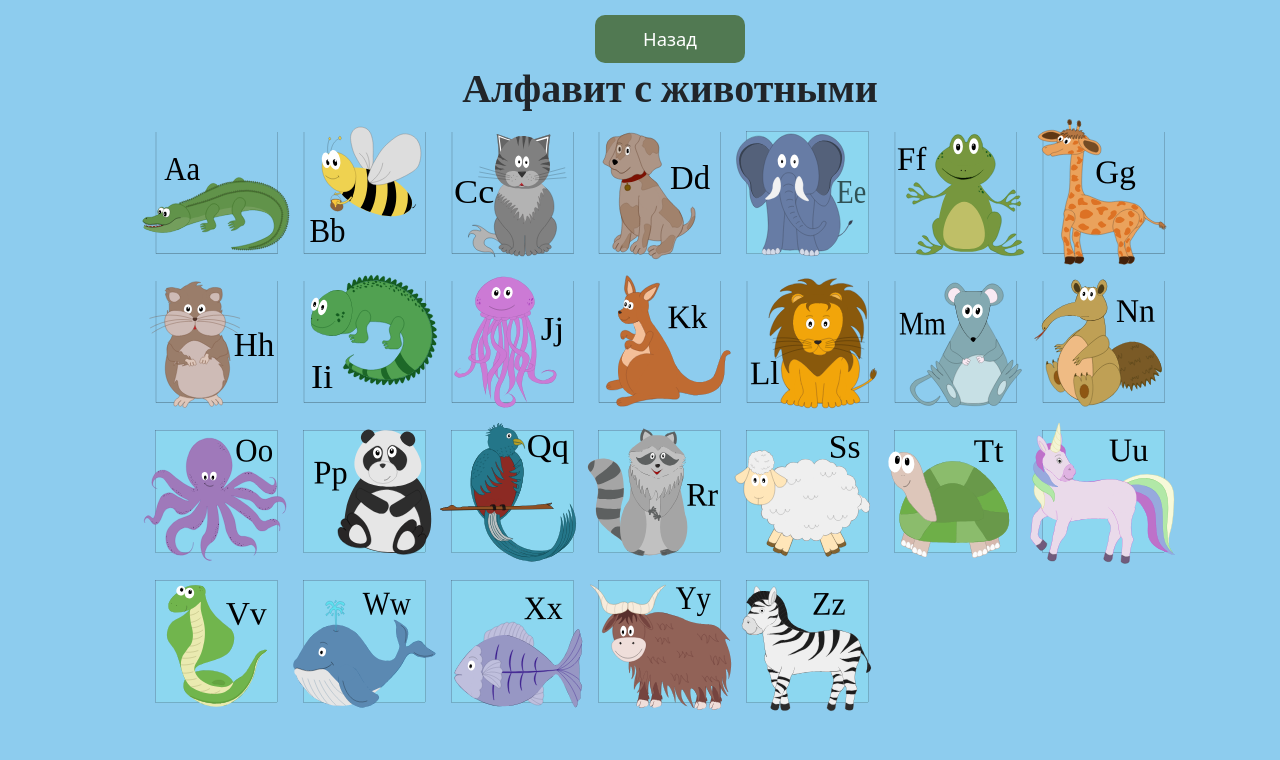
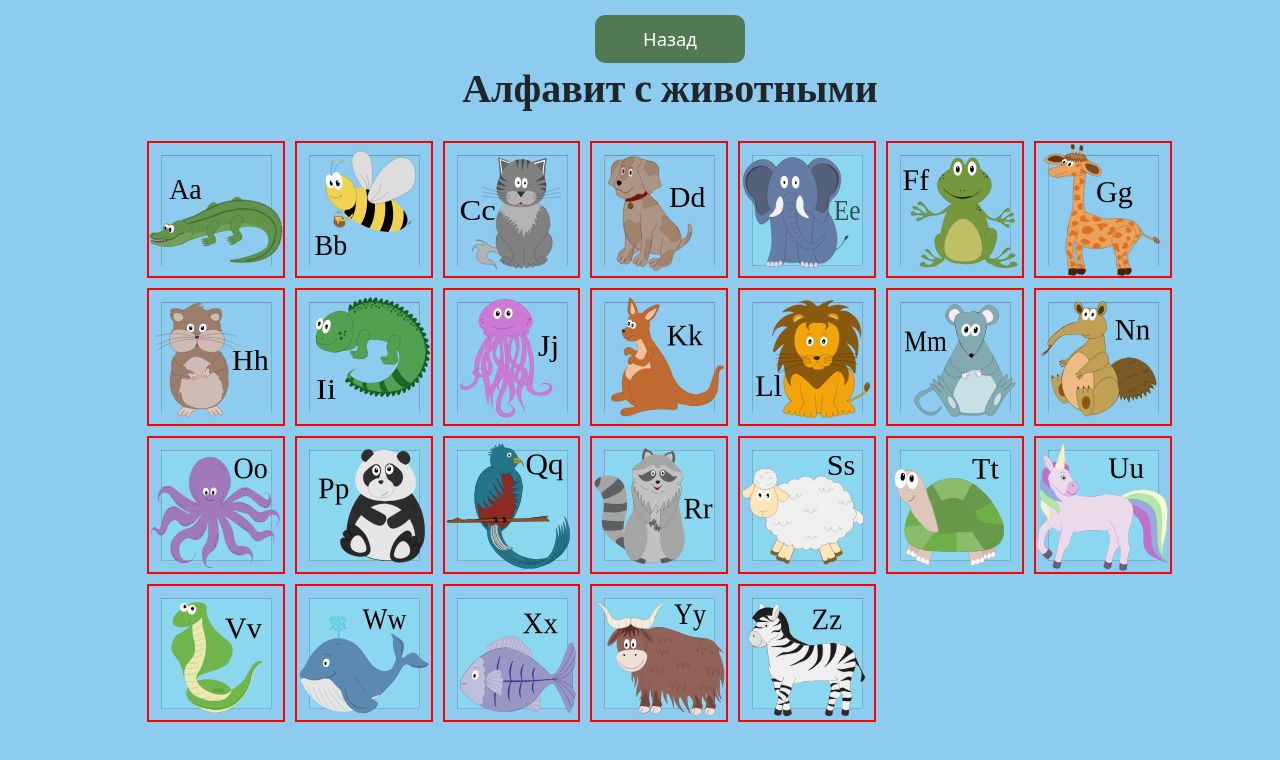
Before and after one commit to AnigalHub/DrawnSVGWithAnimation, a Vue app: page /alphabet in a window 1280 px wide. Shown: the top 760 px of the page. Built offline with nearby package versions, Linux system fonts and the light colour scheme; a web font is replaced by a local one.

Commit message:
добавлены стили для svg

```diff
--- a/src/components/alphabet.vue
+++ b/src/components/alphabet.vue
@@ -29,12 +29,11 @@
         padding-bottom: 35px;
     }
     svg{
-        margin-top: -63px !important;
+        border: 2px solid red;
+        margin: 5px !important;
     }
     .flex-container > div {
         width: 14%;
-        margin-bottom:20px;
-        margin-top: 45px;
     }
     @media screen and (min-width: 500px) and (max-width: 768px) {
         h1{margin-left: -40px;}
```
